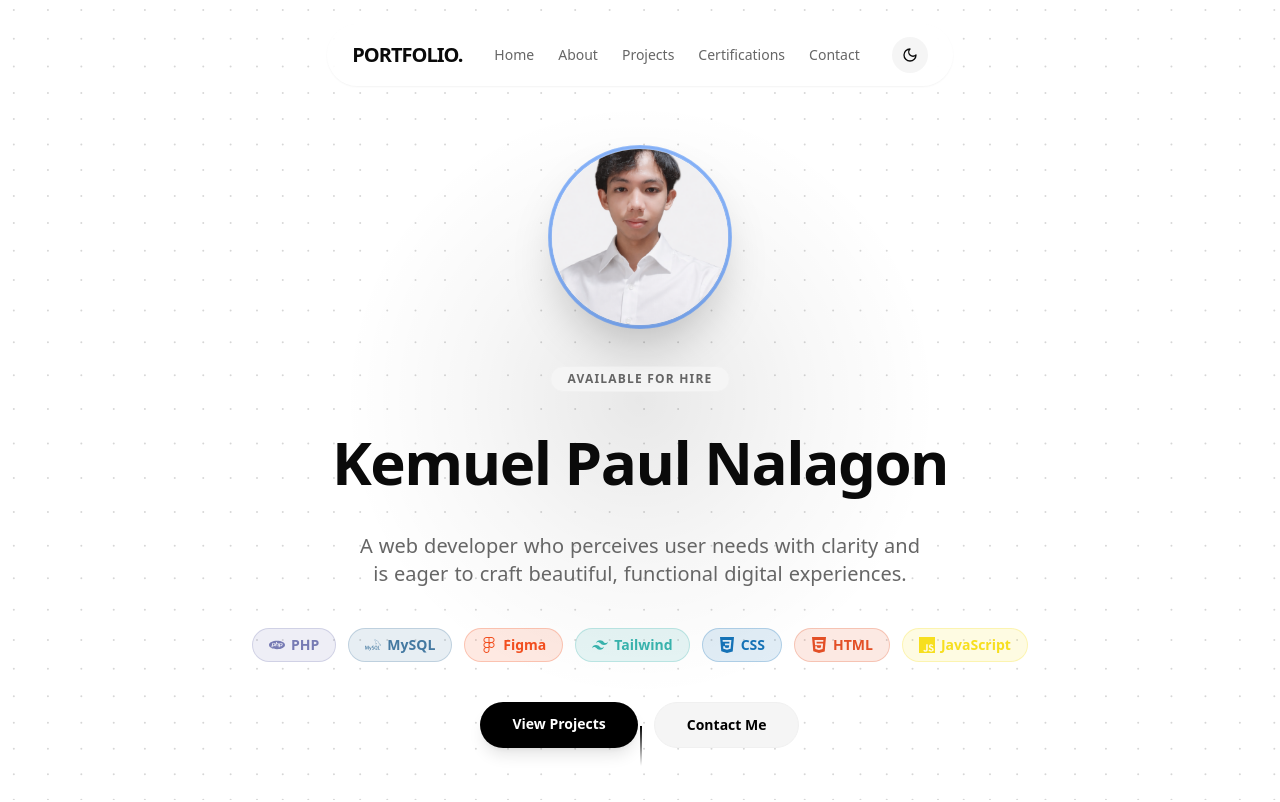
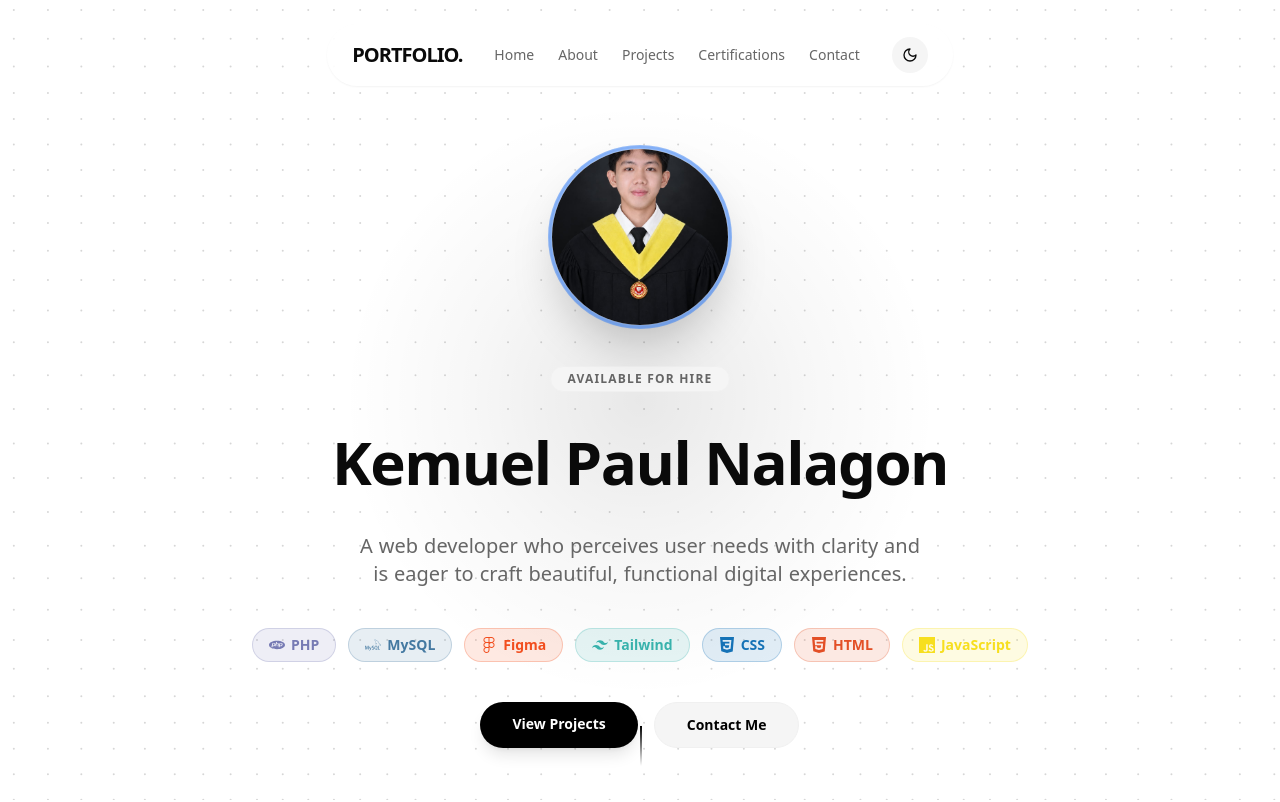
Before and after one commit to KEmsss11/Portfolio, a Next.js app: page / in a window 1280 px wide. Shown: the top 802 px of the page. Built offline with nearby package versions, Linux system fonts and the light colour scheme.

Commit message:
feat: added new profile

```diff
--- a/src/components/Hero.tsx
+++ b/src/components/Hero.tsx
@@ -185,7 +185,7 @@ export function Hero() {
         <motion.div variants={itemVariants} className="relative">
           <div className="relative h-44 w-44 overflow-hidden rounded-full ring-4 ring-primary/10 shadow-2xl">
             <Image
-              src="/Profile.png"
+              src="/Profile1.png"
               alt="Profile photo"
               fill
               className="object-cover"
```
Also changed, not shown: public/Profile1.png (added).
